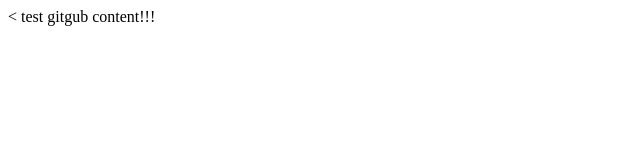
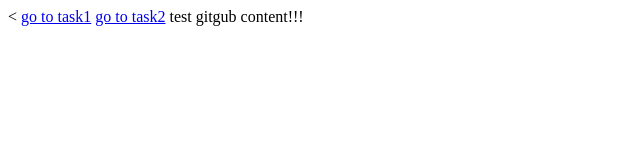
Before and after one commit to pupska/pupska.github.io, a plain HTML site: page index.html in a window 1280 px wide. Shown: the whole page, without its empty margins (0-640 px from the left). Drawn offline with Linux system fonts and the light colour scheme.

Commit message:
add links from root page

```diff
--- a/index.html
+++ b/index.html
@@ -4,6 +4,8 @@
 	<title>test github page</title>
 </head>
 <body>
+<a href="/task1">go to task1</a>
+<a href="/task2">go to task2</a>
 test gitgub content!!!
 </body>
 </html>
```
